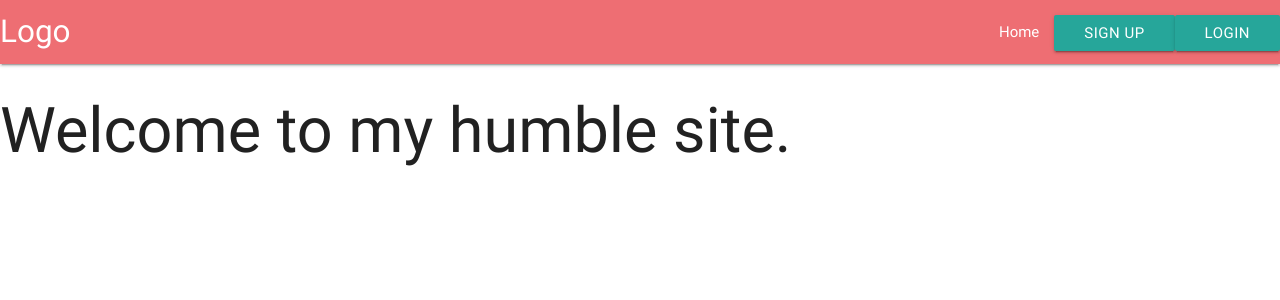
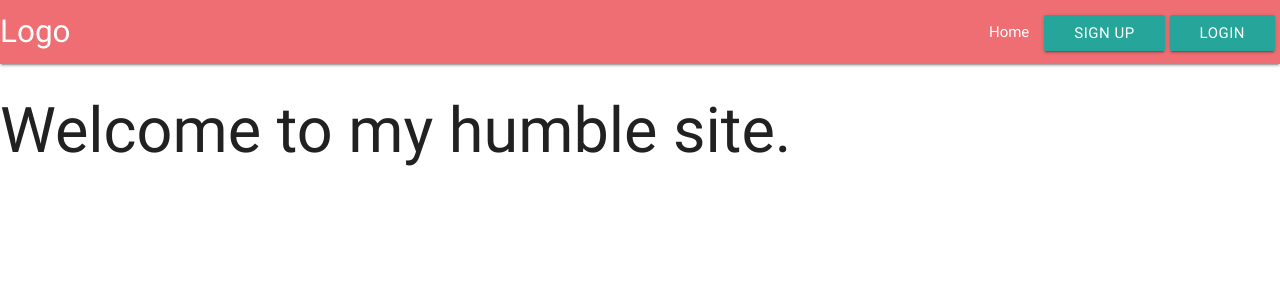
Before and after one commit to jamesrnorman25/meal-planner, a Django app: page / in a window 1280 px wide. Shown: the top 300 px of the page. Run offline with Django 5.2, Linux system fonts and the light colour scheme.

Commit message:
Fixed padding issue with signup and login buttons in navbar.

```diff
--- a/mysite/main/templates/home.html
+++ b/mysite/main/templates/home.html
@@ -9,11 +9,10 @@
     <nav>
         <div class="nav-wrapper">
           <a href="#" class="brand-logo">Logo</a>
-          <ul id="nav-mobile" class="right hide-on-med-and-down", style="padding-right=5px">
+          <ul id="nav-mobile" class="right hide-on-med-and-down">
             <li><a href="/Home">Home</a></li>
-            <li><button class="waves-effect waves-light btn" href="/Sign_up">Sign up</button></li>
-            <li></li>
-            <li><button class="waves-effect waves-light btn" href="/Login">Login</button></li>
+            <li style="padding-right: 5px; padding-bottom: 5px"><button class="waves-effect waves-light btn" href="/Sign_up">Sign up</button></li>
+            <li style="padding-right: 5px; padding-bottom: 5px"><button class="waves-effect waves-light btn" href="/Login">Login</button></li>
           </ul>
         </div>
       </nav>
```
